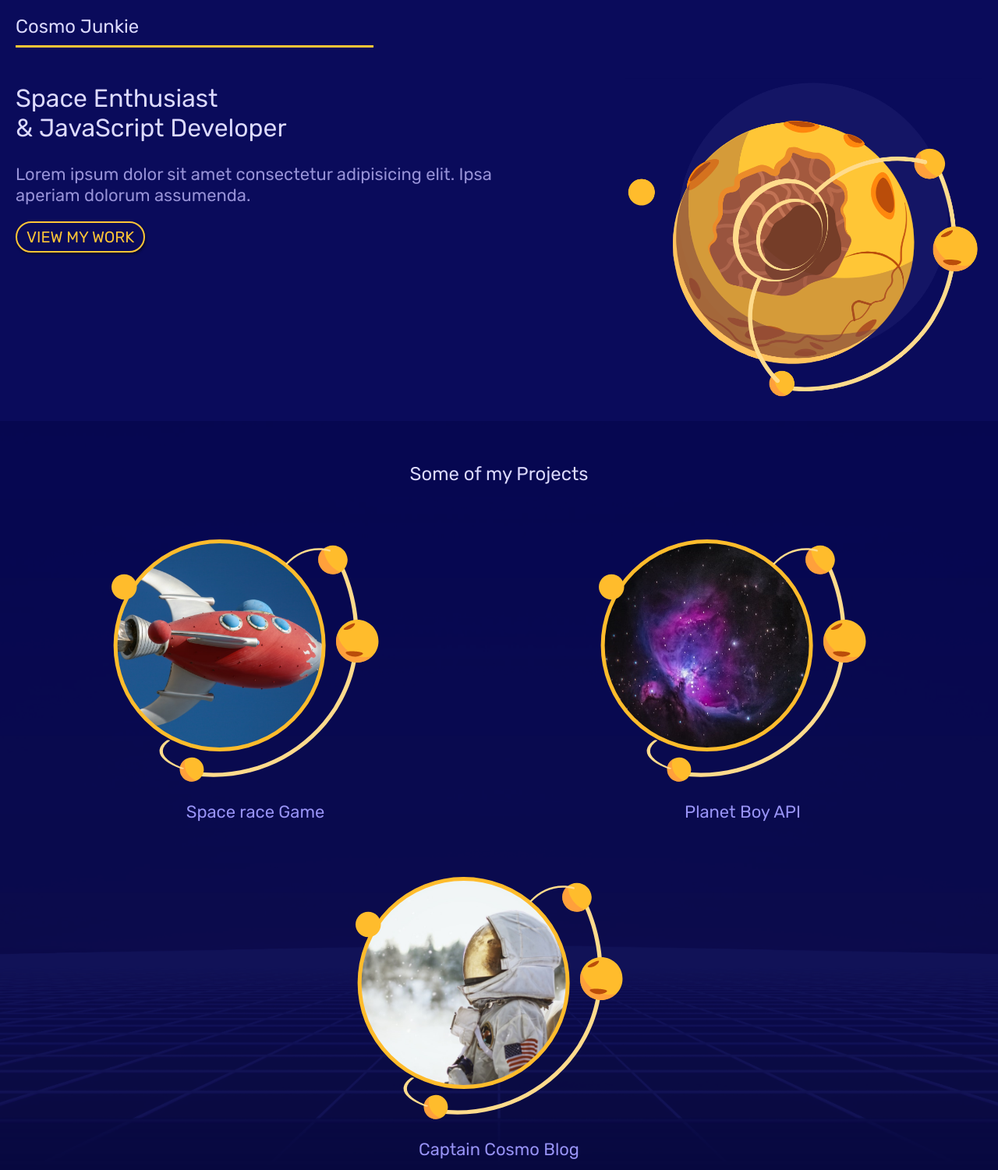
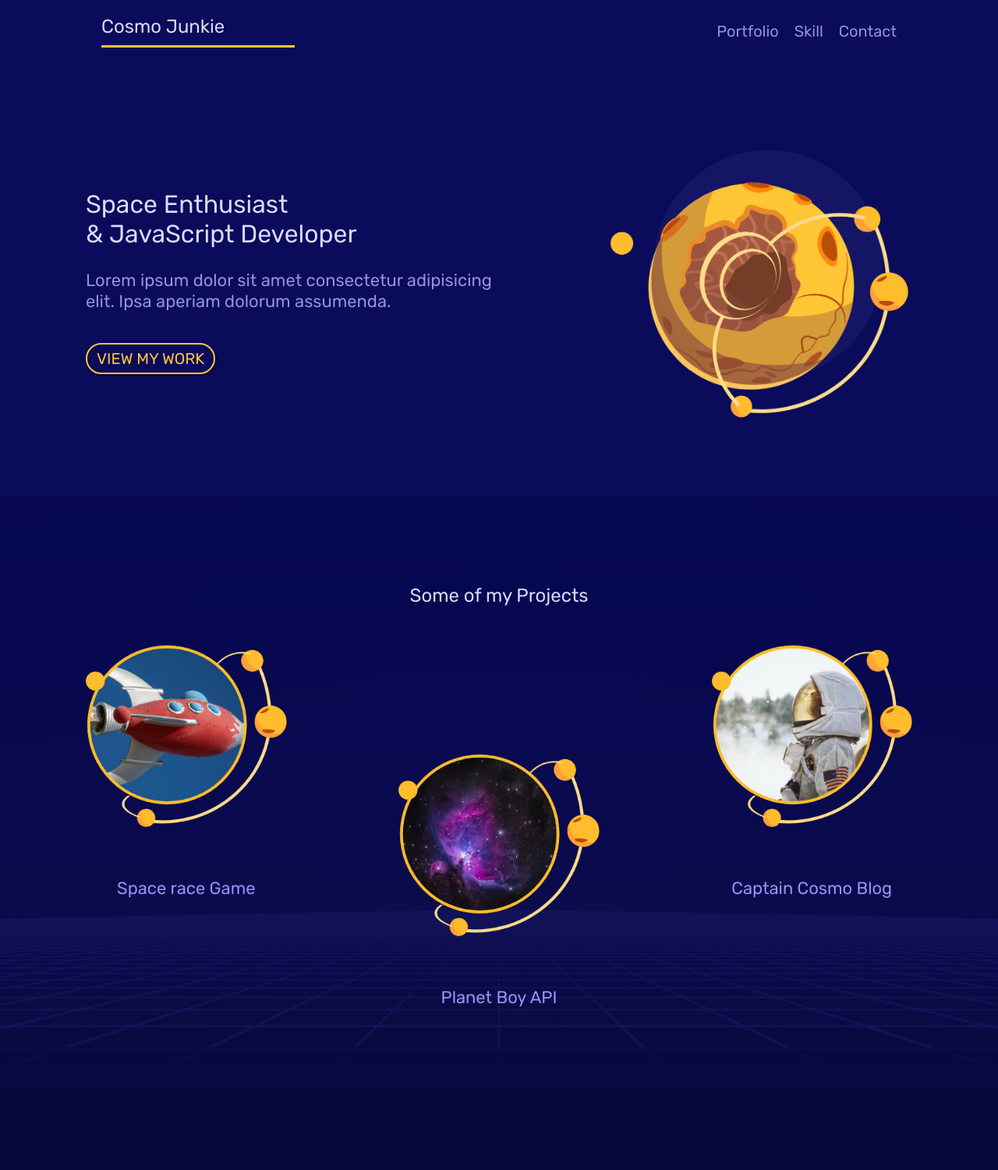
Before and after one commit to KM4RTINS-zz/YouTube, a plain HTML site: page h5-c3/responsive-css-grid/index.html in a window 1280 px wide. Shown: the top 1501 px of the page at 78% size. Drawn offline with Linux system fonts and the light colour scheme.

Commit message:
Cosmo Junkie
Site responsivo, desenvolvido usando o conceito de Mobile First com grid CSS.

```diff
--- a/h5-c3/responsive-css-grid/_css/style.css
+++ b/h5-c3/responsive-css-grid/_css/style.css
@@ -84,6 +84,7 @@ input, textarea {
     display: grid;
     grid-template-columns: repeat(8, 1fr);
     gap: 10px;
+    box-sizing: border-box;
 }
 
 .site-nav {
@@ -281,6 +282,78 @@ footer img {
     body {
        font-size: 18px;
     }
+
+    .grid {
+        width: 100%;
+        max-width: 1060px;
+        margin: 0px auto;
+    }
+
+    .leading {
+        margin: 20px 0px;
+    }
+
+    .site-nav {
+        padding: 0px 20px;
+    }
+
+    .site-nav h1 {
+        grid-column: 1/3;
+    }
+
+    .site-nav ul {
+        display: flex;
+        grid-column: 6/9;
+        justify-content: flex-end;
+        align-self: center;
+    }
+
+    .site-nav li {
+        margin-left: 20px;
+    }
+
+    .welcome-text {
+        align-self: center;
+    }
+
+    #welcome {
+        padding-bottom: 40px;
+    }
+
+    .projects a:nth-child(1) {
+        grid-column: 2/4;
+    }
+
+    .projects a:nth-child(2) {
+        grid-column: 4/6;
+        padding-top: 140px;
+    }
+
+    .projects a:nth-child(3) {
+        grid-column: 6/8;
+    }
+
+    .projects a * {
+        max-width: 80%;
+        margin: 10px 10%;
+    }
+
+    #skills {
+        padding: 30px 20px;
+    }
+
+    #skills ul {
+        margin: 40px auto;
+    }
+
+    #skills li {
+        grid-column: span 2;
+    }
+
+    footer {
+        padding: 40px 20px;
+        background-size: 25%;
+    }
 }
 
 /* Desktop Styles */
@@ -288,4 +361,31 @@ footer img {
     body {
         font-size: 20px;
     }
+
+    #welcome, #portfolio, #skills, #contact {
+        padding: 90px 0px;
+    }
+
+    .projects a:nth-child(1) {
+        grid-column: 1/3;
+    }
+
+    .projects a:nth-child(3) {
+        grid-column: 7/9;
+    }
+
+    .projects a * {
+        max-width: 100%;
+        margin: 30px 0px;
+    }
+
+    footer {
+        padding: 80px 0px;
+        background-size: 30%;
+    }
+
+    footer img {
+        width: 30px;
+    }
+
 }
--- a/h5-c3/responsive-css-grid/index.html
+++ b/h5-c3/responsive-css-grid/index.html
@@ -75,12 +75,14 @@
             <button class="button">Send Flare</button>
         </form>
     </section>
-    <footer class="grid">
-        <p class="copyright">Copyright 2020 Cosmo Junkie</p>
-        <ul class="social">
-            <li><a href=""><img src="./_assets/icon_fb.svg" alt="Facebook"></a></li>
-            <li><a href=""><img src="./_assets/icon_tw.svg" alt="Twitter"></a></li>
-        </ul>
+    <footer>
+        <div class="grid">
+            <p class="copyright">Copyright 2020 Cosmo Junkie</p>
+            <ul class="social">
+                <li><a href=""><img src="./_assets/icon_fb.svg" alt="Facebook"></a></li>
+                <li><a href=""><img src="./_assets/icon_tw.svg" alt="Twitter"></a></li>
+            </ul>
+        </div>
     </footer>
 </body>
 </html>
```
